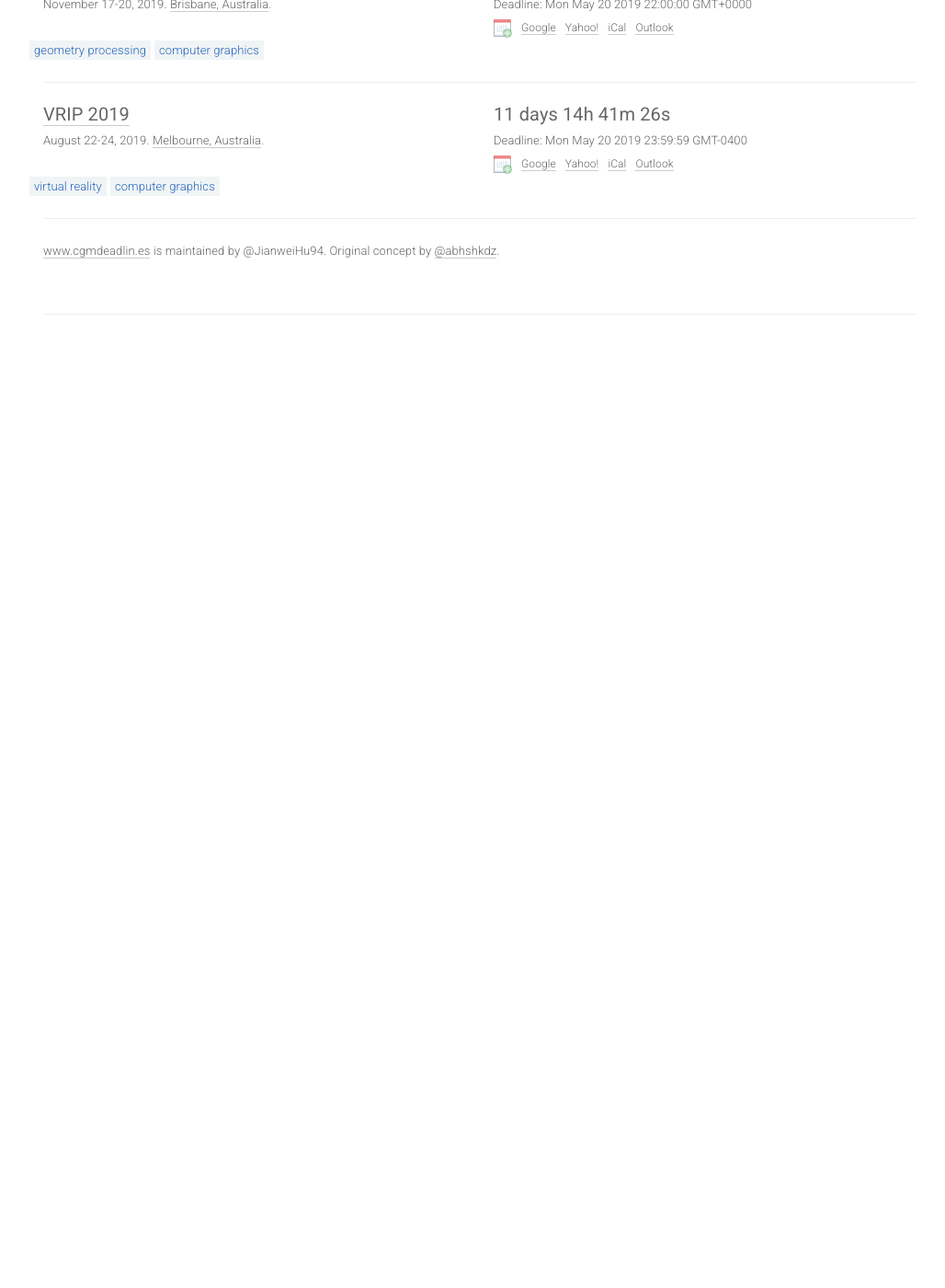
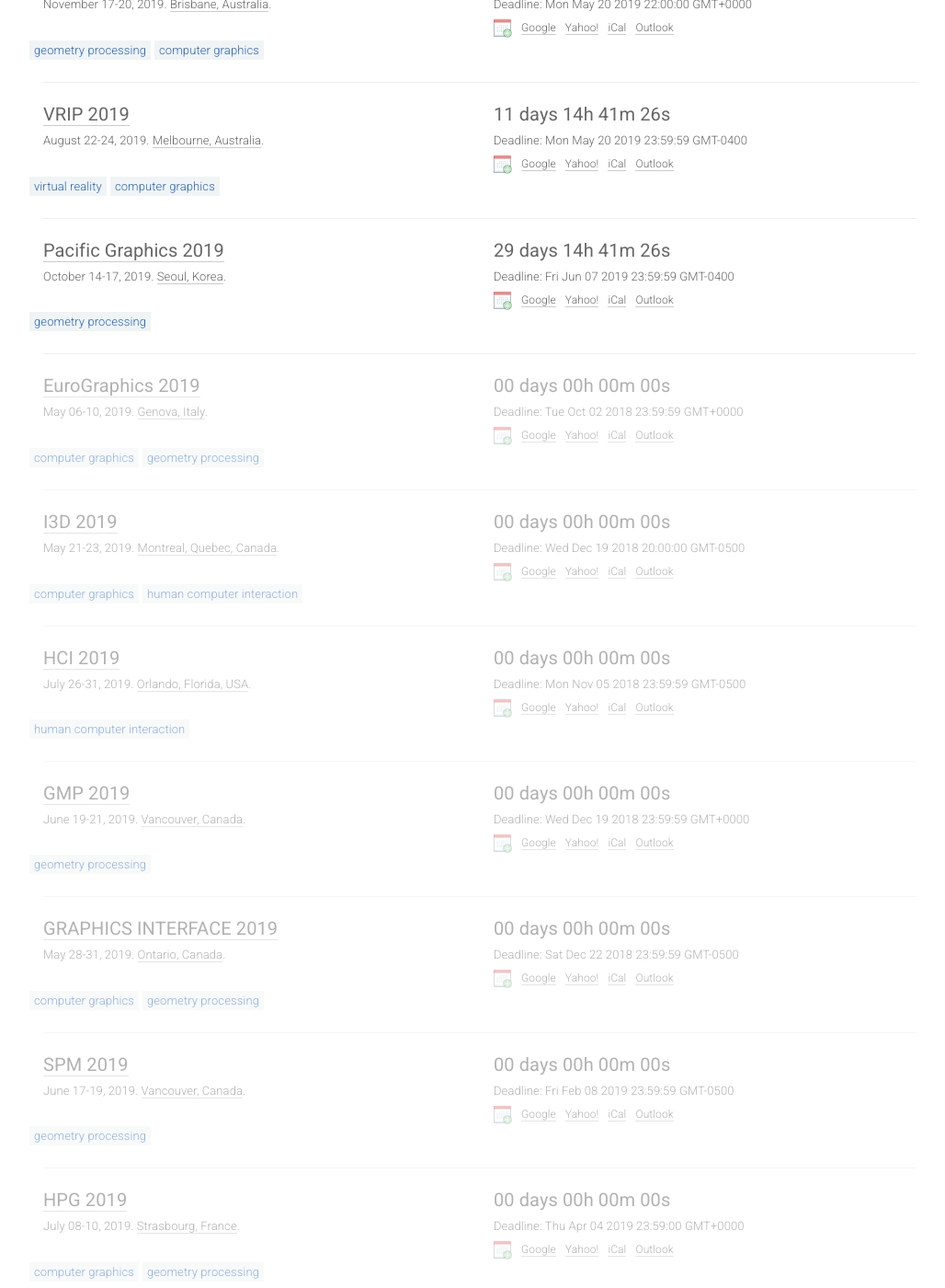
Before and after one commit to JianweiHu94/cgm-deadlines, a Jekyll site: the page built from index.html, in a window 1280 px wide and 1400 px high, scrolled down 228 px. Shown: the whole window at 92% size, without its empty margins (118-1146 px from the left). Built offline with Jekyll 4.4.1, drawn with Linux system fonts in a browser that asks for light colours; nearby versions of some CDN libraries; before the commit the page ends 900 px from its top, so only the background shows below that; some of the changed text lies outside the part shown.

Commit message:
Update conferences.yml

```diff
--- a/_data/conferences.yml
+++ b/_data/conferences.yml
@@ -21,3 +21,146 @@
   place: Melbourne, Australia
   sub: VR
   sub1: CG
+
+- title: Pacific Graphics
+  year: 2019
+  id: pg2019
+  link: http://pg19.org/
+  deadline: '2019-06-07 23:59:59'
+  timezone:
+  date: October 14-17, 2019
+  place: Seoul, Korea
+  sub: GP
+  sub1: GP
+
+- title: EuroGraphics
+  year: 2019
+  id: eg2019
+  link: https://www.eurographics2019.it
+  deadline: '2018-10-02 23:59:59'
+  timezone: UTC
+  date: May 06-10, 2019
+  place: Genova, Italy
+  sub: CG
+  sub1: GP
+
+- title: I3D
+  year: 2019
+  id: i3d2019
+  link: http://i3dsymposium.github.io/2019
+  deadline: '2018-12-19 20:00:00'
+  timezone: EST
+  date: May 21-23, 2019
+  place: Montreal, Quebec, Canada
+  sub: CG
+  sub1: HCI
+
+- title: HCI
+  year: 2019
+  id: hci2019
+  link: http://2019.hci.international/
+  deadline: '2018-11-05 23:59:59'
+  timezone:
+  date: July 26-31, 2019
+  place: Orlando, Florida, USA
+  sub: HCI
+  sub1: HCI
+
+- title: GMP
+  year: 2019
+  id: gmp2019
+  link: https://gmpconf.github.io/GMP2019/index.html
+  deadline: '2018-12-19 23:59:59'
+  timezone: UTC
+  date: June 19-21, 2019
+  place: Vancouver, Canada
+  sub: GP
+  sub1: GP
+
+- title: GRAPHICS INTERFACE
+  year: 2019
+  id: gi2019
+  link: http://graphicsinterface.org/conference/2019/
+  deadline: '2018-12-22 23:59:59'
+  timezone: EST
+  date: May 28-31, 2019
+  place: Ontario, Canada
+  sub: CG
+  sub1: GP
+
+- title: SPM
+  year: 2019
+  id: smp2019
+  link: https://project.inria.fr/spm2019/
+  deadline: '2019-02-08 23:59:59'
+  timezone:
+  date: June 17-19, 2019
+  place: Vancouver, Canada
+  sub: GP
+  sub1: GP
+
+- title: HPG
+  year: 2019
+  id: hpg2019
+  link: https://www.highperformancegraphics.org/2019/
+  deadline: '2019-04-04 23:59:00'
+  timezone: UTC/GMT
+  date: July 08-10, 2019
+  place: Strasbourg, France
+  sub: CG
+  sub1: GP
+
+
+- title: SCA
+  year: 2019
+  id: sca2019
+  link: https://sca2019.kaist.ac.kr
+  deadline: '2019-04-05 23:59:59'
+  timezone: UTC
+  date: July 26-28, 2019
+  place: Los Angeles, California
+  sub: GP
+  sub1: GP
+
+- title: CGI
+  year: 2019
+  id: cgi2019
+  link: http://www.cgs-network.org/cgi19/
+  deadline: '2019-04-07 23:59:59'
+  timezone: UTC
+  date: June 17-20, 2019
+  place: Calgary, Canada
+  sub: GP
+  sub1: GP
+
+- title: ACMMM
+  year: 2019
+  id: acmmm2019
+  link: https://www.acmmm.org/2019
+  deadline: '2019-04-08 23:59:59'
+  date: October 21-25, 2019
+  place: Nice, France
+  sub: MM
+  sub1: GP
+
+- title: SGP
+  year: 2019
+  id: sgp2019
+  link: https://sgp2019.di.unimi.it/
+  deadline: '2019-04-11 23:59:59'
+  timezone: UTC/GMT
+  date: July 08-10, 2019
+  place: Milan, Italy
+  sub: GP
+  sub1: GP
+
+- title: EGSR
+  year: 2019
+  id: egsr2019
+  link: http://egsr2019.icube.unistra.fr
+  deadline: '2019-04-16 23:59:59'
+  timezone: UTC
+  date: July 10-12, 2019
+  place: Strasbourg, France
+  sub: GP
+  sub1: GP
```
